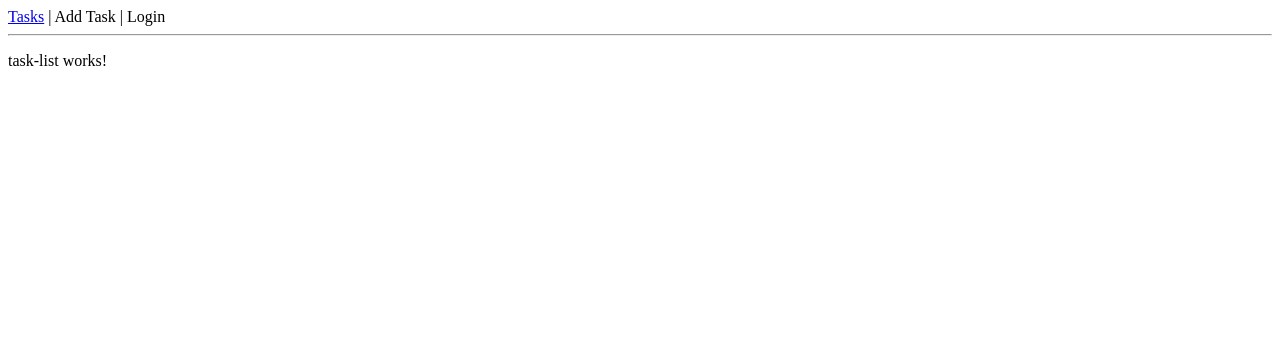
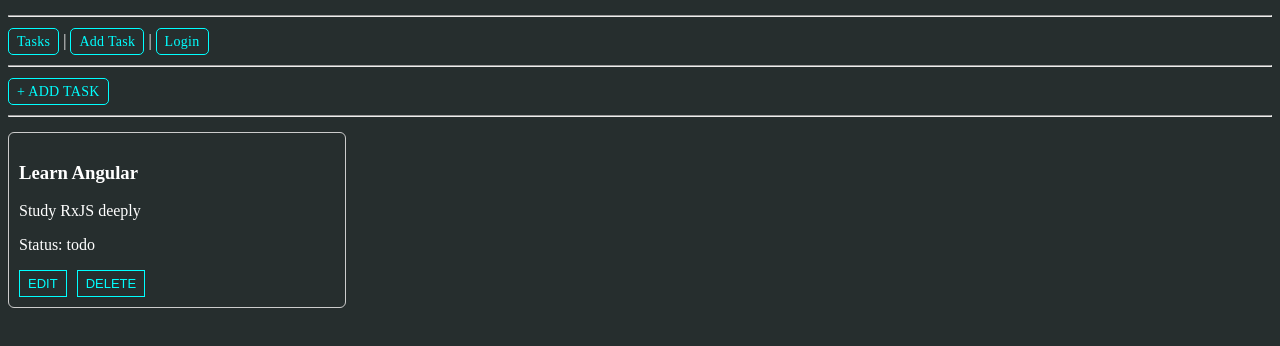
Before and after one commit to Saif-Ali-Warsi/zecom, an Angular app: page /tasks in a window 1280 px wide. Shown: the top 346 px of the page. Built offline with nearby package versions, Linux system fonts and the light colour scheme; data requests are answered from the project's data file.

Commit message:
tasks loaded

```diff
--- a/src/app/app.component.html
+++ b/src/app/app.component.html
@@ -1,5 +1,6 @@
-<a routerLink="/tasks">Tasks</a> | <a router="task/add">Add Task</a> |
-<a router="/login">Login</a>
+<hr />
+<a routerLink="/tasks">Tasks</a> | <a routerLink="task/add">Add Task</a> |
+<a routerLink="/login">Login</a>
 
 <hr />
 
--- a/src/app/core/services/task.service.ts
+++ b/src/app/core/services/task.service.ts
@@ -1,9 +1,33 @@
+import { HttpClient } from '@angular/common/http';
 import { Injectable } from '@angular/core';
+import { Task } from '../models/task.model';
 
 @Injectable({
   providedIn: 'root'
 })
 export class TaskService {
 
-  constructor() { }
+  private baseUrl = 'http://localhost:3000/tasks';
+
+  constructor(private http: HttpClient) { }
+
+  getTasks() {
+    return this.http.get<Task[]>(this.baseUrl);
+  }
+
+  getTaskById(id: string) {
+    return this.http.get<Task>(`${this.baseUrl}/${id}`);
+  }
+
+  addTask(task: Task) {
+    return this.http.post(this.baseUrl, task);
+  }
+
+  updateTask(id: string, task: Task) {
+    return this.http.put(this.baseUrl, task);
+  }
+
+  deleteTask(id: string) {
+    return this.http.delete(`${this.baseUrl}/${id}`);
+  }
 }
--- a/src/app/tasks/task-list/task-list.component.html
+++ b/src/app/tasks/task-list/task-list.component.html
@@ -1 +1,14 @@
-<p>task-list works!</p>
+<a routerLink="/task/add">+ ADD TASK</a>
+
+<hr />
+
+<div *ngIf="tasks.length === 0">No Tasks Available</div>
+
+<div *ngFor="let task of tasks" class="card">
+  <h3>{{ task.title }}</h3>
+  <p>{{ task.description }}</p>
+  <p>Status: {{ task.status }}</p>
+
+  <button [routerLink]="['/task/edit', task.id]">EDIT</button>
+  <button (click)="deleteTask(task.id)">DELETE</button>
+</div>
--- a/src/app/tasks/task-list/task-list.component.scss
+++ b/src/app/tasks/task-list/task-list.component.scss
@@ -0,0 +1,7 @@
+.card {
+  border: 1px solid #ccc;
+  padding: 10px;
+  margin: 10px 0;
+  border-radius: 6px;
+  width: 25%;
+}
--- a/src/app/tasks/task-list/task-list.component.ts
+++ b/src/app/tasks/task-list/task-list.component.ts
@@ -1,12 +1,41 @@
-import { Component } from '@angular/core';
+import { CommonModule } from '@angular/common';
+import { Component, OnInit } from '@angular/core';
+import { TaskService } from '../../core/services/task.service';
+import { RouterLink } from '@angular/router';
+import { Task } from '../../core/models/task.model';
+
 
 @Component({
   selector: 'app-task-list',
   standalone: true,
-  imports: [],
+  imports: [CommonModule, RouterLink],
   templateUrl: './task-list.component.html',
   styleUrl: './task-list.component.scss'
 })
-export class TaskListComponent {
+export class TaskListComponent implements OnInit {
 
+  tasks: Task[] = [];
+
+  constructor(private taskService: TaskService) { }
+
+
+  ngOnInit() {
+    this.loadTasks();
+  }
+
+
+  loadTasks() {
+    this.taskService.getTasks().subscribe((data) => {
+      this.tasks = data
+    })
+  }
+
+
+  deleteTask(id: string) {
+    if (confirm('Delete this tasks?')) {
+      this.taskService.deleteTask(id).subscribe(() => {
+        this.loadTasks();
+      })
+    }
+  }
 }
--- a/src/styles.scss
+++ b/src/styles.scss
@@ -1 +1,33 @@
 /* You can add global styles to this file, and also import other style files */
+body {
+  color: white;
+  background-color: #262e2e;
+}
+
+a {
+  font-size: 14px;
+  letter-spacing: 0.3px;
+  color: aqua;
+  padding: 5px 8px;
+  border: 1px solid aqua;
+  text-decoration: none;
+  border-radius: 5px;
+}
+
+hr {
+  margin: 15px 0 15px;
+}
+
+input {
+  padding: 10px;
+}
+
+button {
+  cursor: pointer;
+  font-size: 13px;
+  color: aqua;
+  padding: 5px 8px;
+  border: 1px solid aqua;
+  background: none;
+  margin-right: 10px;
+}
```
